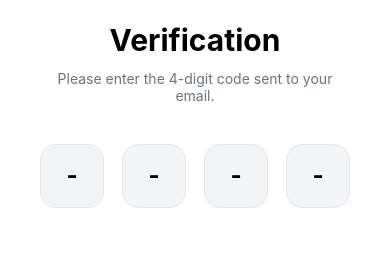
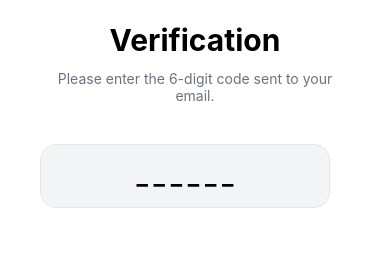
Before and after one commit to hamza-1897/Nazdeek-FYP, a React Native app in the folder mobile-app/: screen /VerifyOTP in a window 390 px wide. Shown: the part 284-538 px from the top of the page. Built offline with nearby package versions, Linux system fonts and the light colour scheme.

Commit message:
adjusted otp screen

```diff
--- a/mobile-app/package.json
+++ b/mobile-app/package.json
@@ -9,13 +9,16 @@
     "web": "expo start --web"
   },
   "dependencies": {
-    "@react-navigation/native": "^7.2.1",
+    "@react-navigation/native": "^7.2.2",
     "@react-navigation/native-stack": "^7.14.9",
+    "@react-navigation/stack": "^7.8.9",
     "expo": "^55.0.9",
     "expo-status-bar": "~55.0.4",
     "nativewind": "^2.0.11",
     "react": "19.2.0",
     "react-native": "0.83.2",
+    "react-native-gesture-handler": "~2.30.0",
+    "react-native-get-random-values": "~1.11.0",
     "react-native-safe-area-context": "~5.6.2",
     "react-native-screens": "~4.23.0"
   },
--- a/mobile-app/screens/verifyOTP.js
+++ b/mobile-app/screens/verifyOTP.js
@@ -22,21 +22,22 @@ const VerifyOTP = ({ navigation }) => {
 
       <Text className="text-3xl font-bold text-center mb-3">Verification</Text>
       <Text className="text-gray-500 text-center px-6 mb-10">
-        Please enter the 4-digit code sent to your email.
+        Please enter the 6-digit code sent to your email.
       </Text>
 
 
       <View className="flex-row justify-between px-4 mb-12">
-        {[1, 2, 3, 4].map((index) => (
-          <View key={index} className="w-16 h-16 bg-[#F3F4F6] border border-gray-200 rounded-2xl items-center justify-center">
+
+          <View className=" flex w-[290px] h-16 bg-[#F3F4F6] border border-gray-200 rounded-2xl items-center justify-center">
             <TextInput
-              maxLength={1}
+
+              maxLength={6}
               keyboardType="number-pad"
-              className="text-2xl font-bold text-center w-full"
-              placeholder="-"
+              className="text-2xl font-bold items-center justify-center text-center w-full"
+              placeholder="_ _ _ _ _ _"
             />
           </View>
-        ))}
+
       </View>
 
 
```
Also changed, not shown: 1 other file (tests, documents, lock files or other folders).
